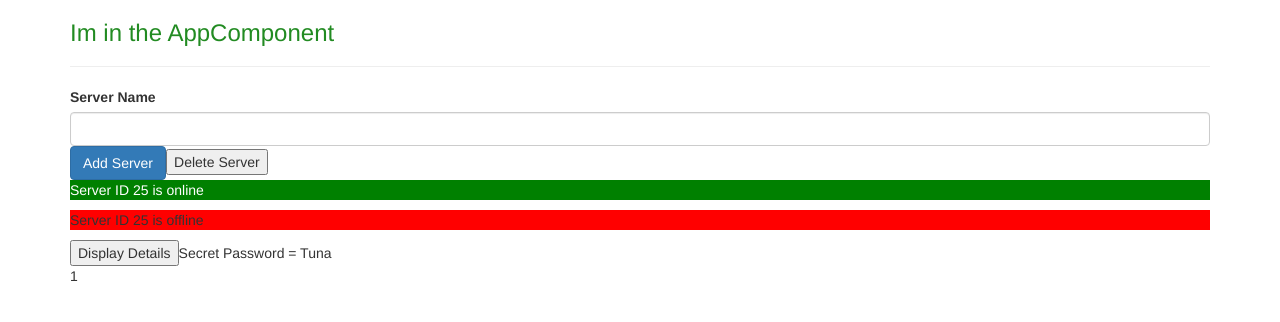
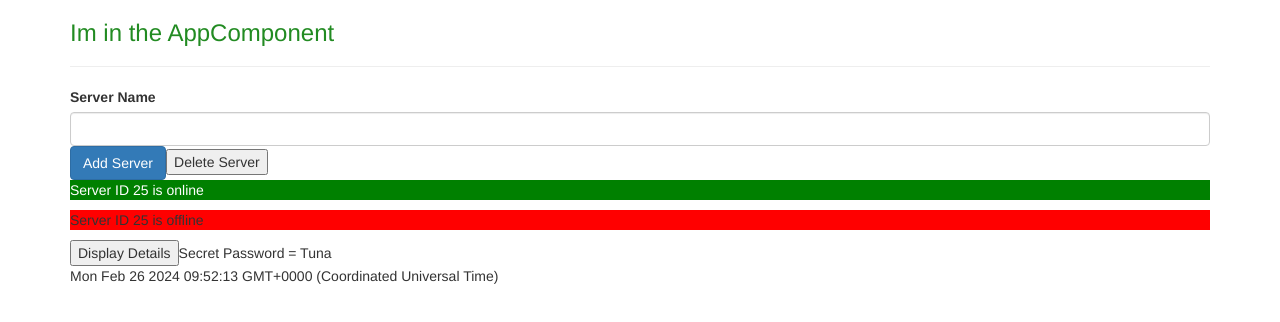
Before and after one commit to rinatbul/Angular-The-Complete-Guide-2023, an Angular app: page / in a window 1280 px wide. Both pictures are taken after a click on the button "Display Details". Shown: the top 322 px of the page. Built offline with nearby package versions, Linux system fonts and the light colour scheme.

Commit message:
Task-3: refactor, add timestamps and index in ngFor

```diff
--- a/src/app/display-button/display-button.component.html
+++ b/src/app/display-button/display-button.component.html
@@ -1,6 +1,6 @@
 <button (click)="onButtonClick()">Display Details</button>
 <span *ngIf="SecretPassword">Secret Password = Tuna</span>
-<div *ngFor="let logItem of logArray"
-     [ngStyle]="{backgroundColor: logItem>=5? 'lightBlue':null}"
-     [ngClass]="{white:logItem>=5}">{{logItem}}
+<div *ngFor="let logItem of logArray; let i = index"
+     [ngStyle]="{backgroundColor: i>=4? 'lightBlue':null}"
+     [ngClass]="{white:i>=4}">{{logItem}}
 </div>
--- a/src/app/display-button/display-button.component.ts
+++ b/src/app/display-button/display-button.component.ts
@@ -17,6 +17,7 @@ export class DisplayButtonComponent {
 
   onButtonClick(){
     this.SecretPassword = !this.SecretPassword;
-    this.logArray.push(this.logArray.length + 1)
+    // this.logArray.push(this.logArray.length + 1)
+    this.logArray.push(new Date())
   }
 }
```
Also changed, not shown: 1 other file (tests, documents, lock files or other folders).
